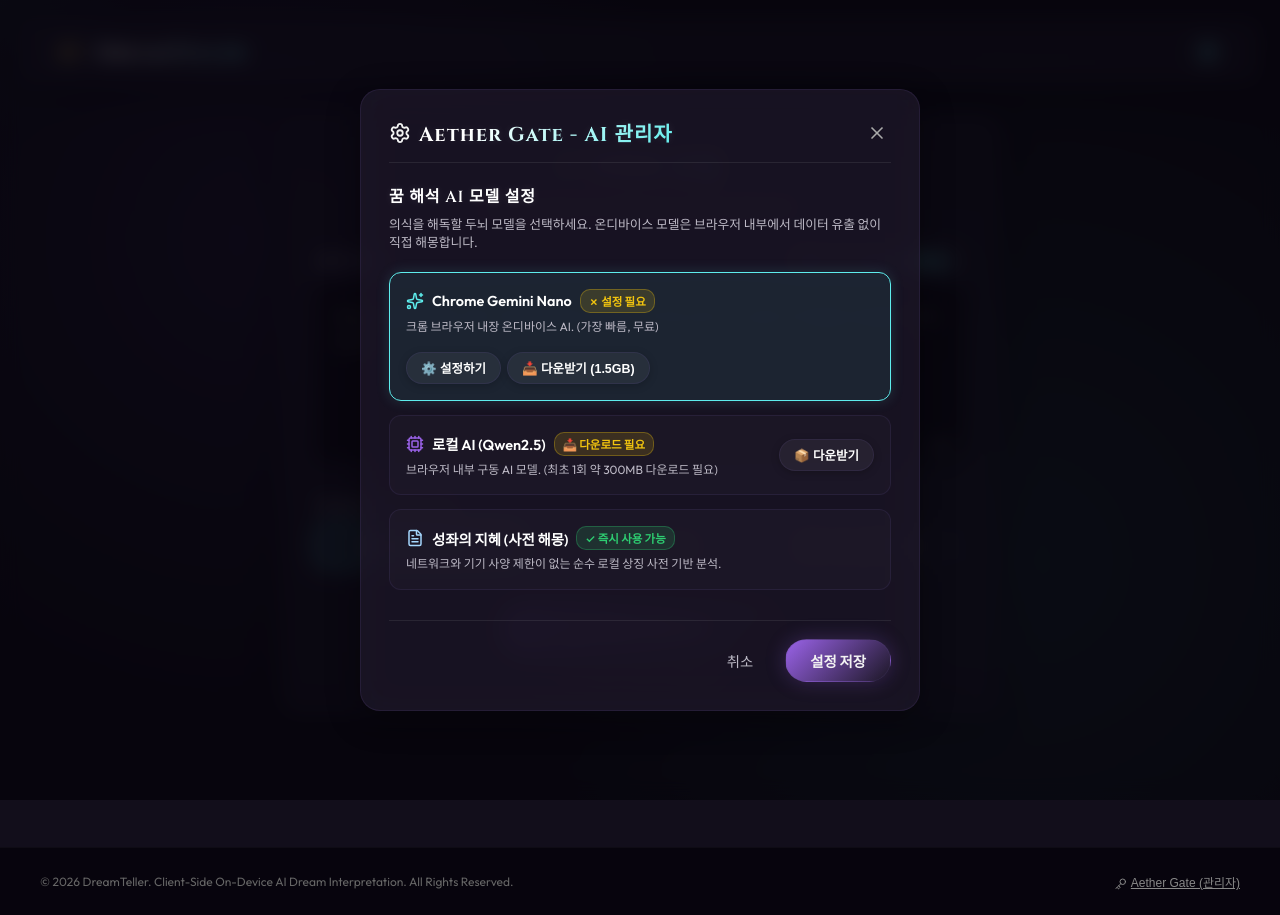
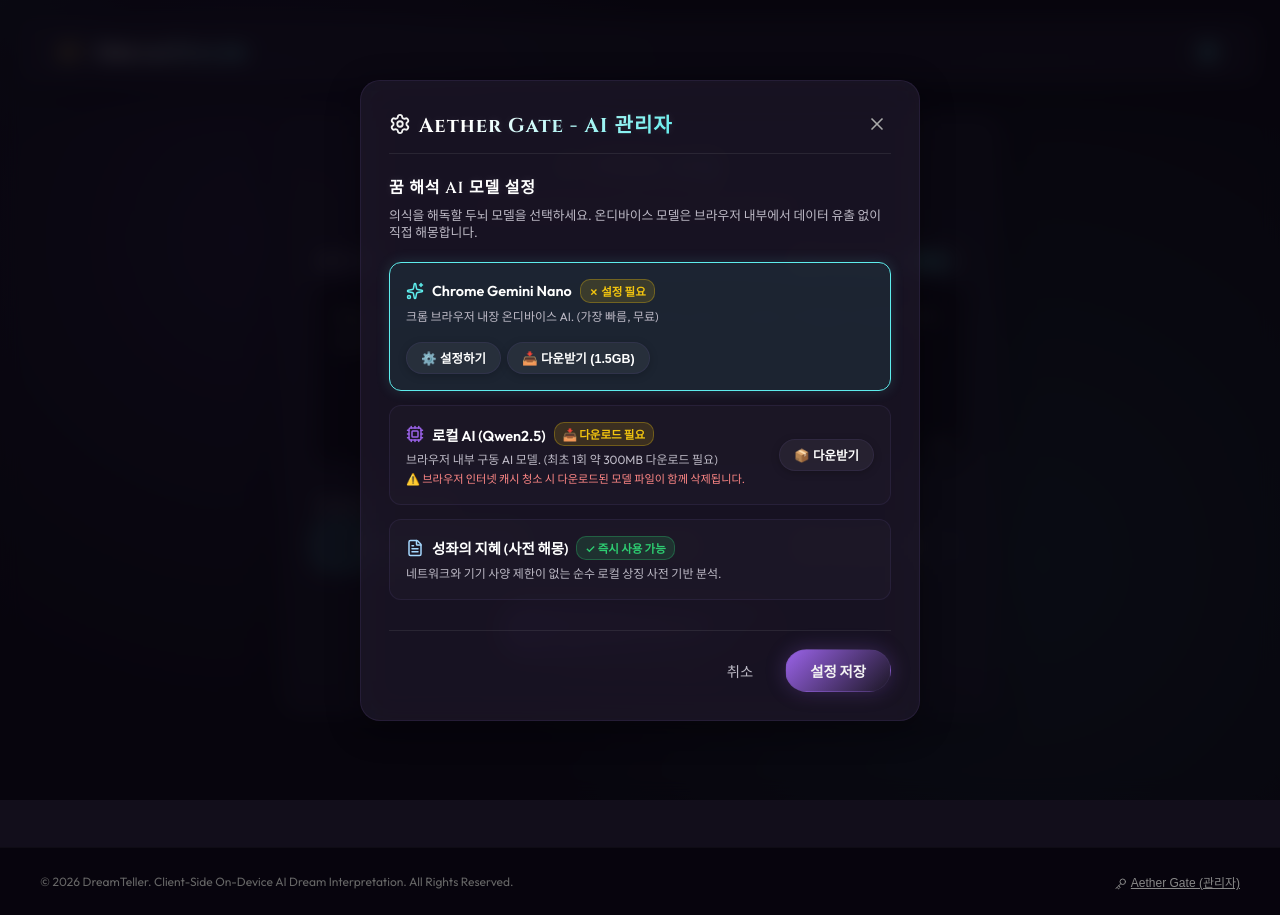
Before and after one commit to epixell/DreamTeller, a React (Vite) app: page / in a window 1280 px wide. Both pictures are taken after a click on the button "AI 관리자 (설정)". Built offline with nearby package versions, Linux system fonts and the light colour scheme.

Commit message:
docs: add internet cache warning for Qwen local AI engine in SettingsModal

```diff
--- a/src/components/SettingsModal.tsx
+++ b/src/components/SettingsModal.tsx
@@ -146,7 +146,13 @@
                       <span style={styles.badgeWarning}>📥 다운로드 필요</span>
                     )}
                   </div>
-                  <p style={styles.cardDesc}>브라우저 내부 구동 AI 모델. (최초 1회 약 300MB 다운로드 필요)</p>
+                  <p style={styles.cardDesc}>
+                    브라우저 내부 구동 AI 모델. (최초 1회 약 300MB 다운로드 필요)
+                    <br />
+                    <span style={{ color: '#ff8787', fontSize: '0.7rem', display: 'inline-block', marginTop: '3px' }}>
+                      ⚠️ 브라우저 인터넷 캐시 청소 시 다운로드된 모델 파일이 함께 삭제됩니다.
+                    </span>
+                  </p>
                 </div>
                 {!(qwenAIService.isLoaded() || isCached) && (
                   <div style={styles.cardActionContainer}>
```
